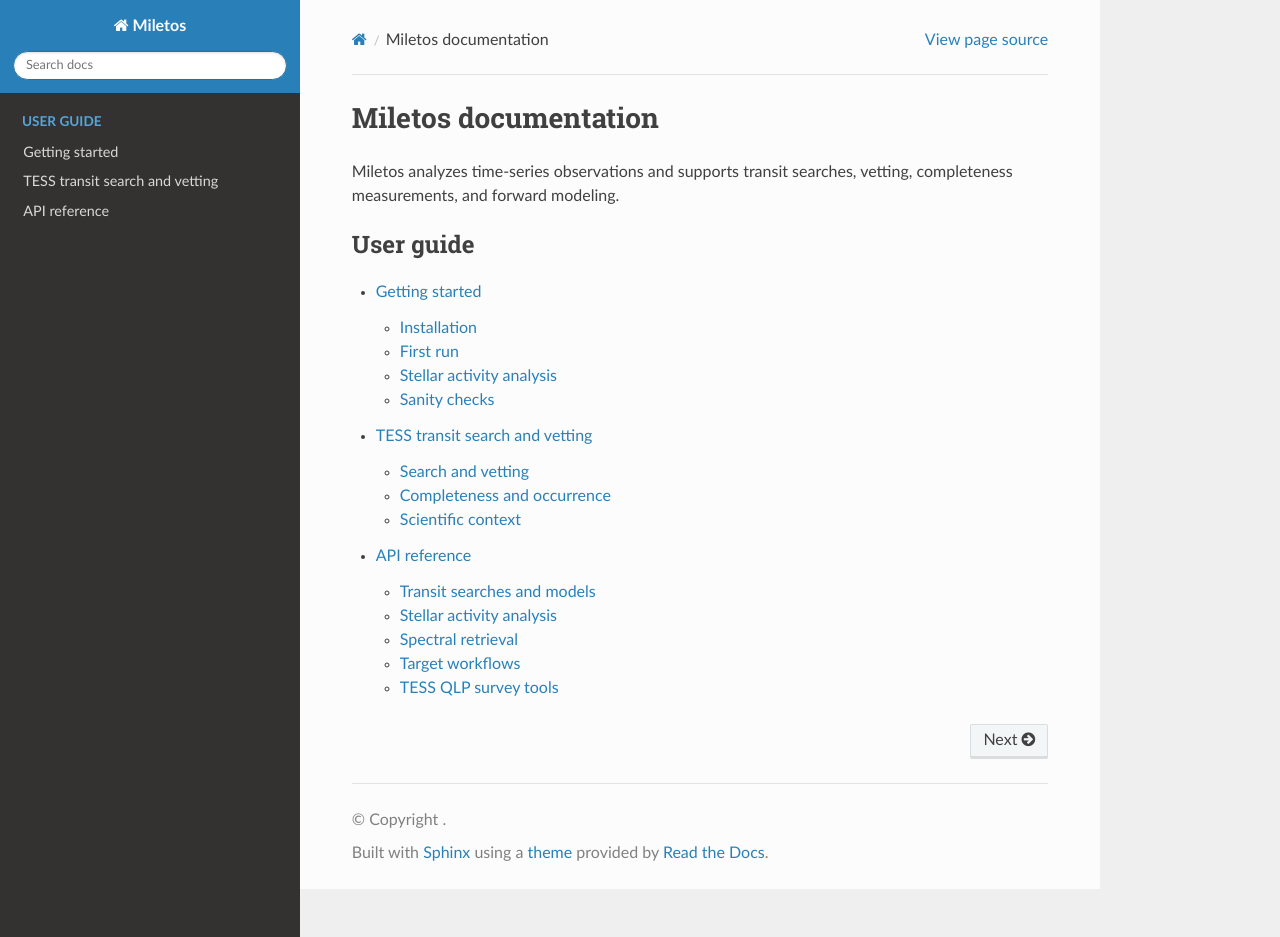
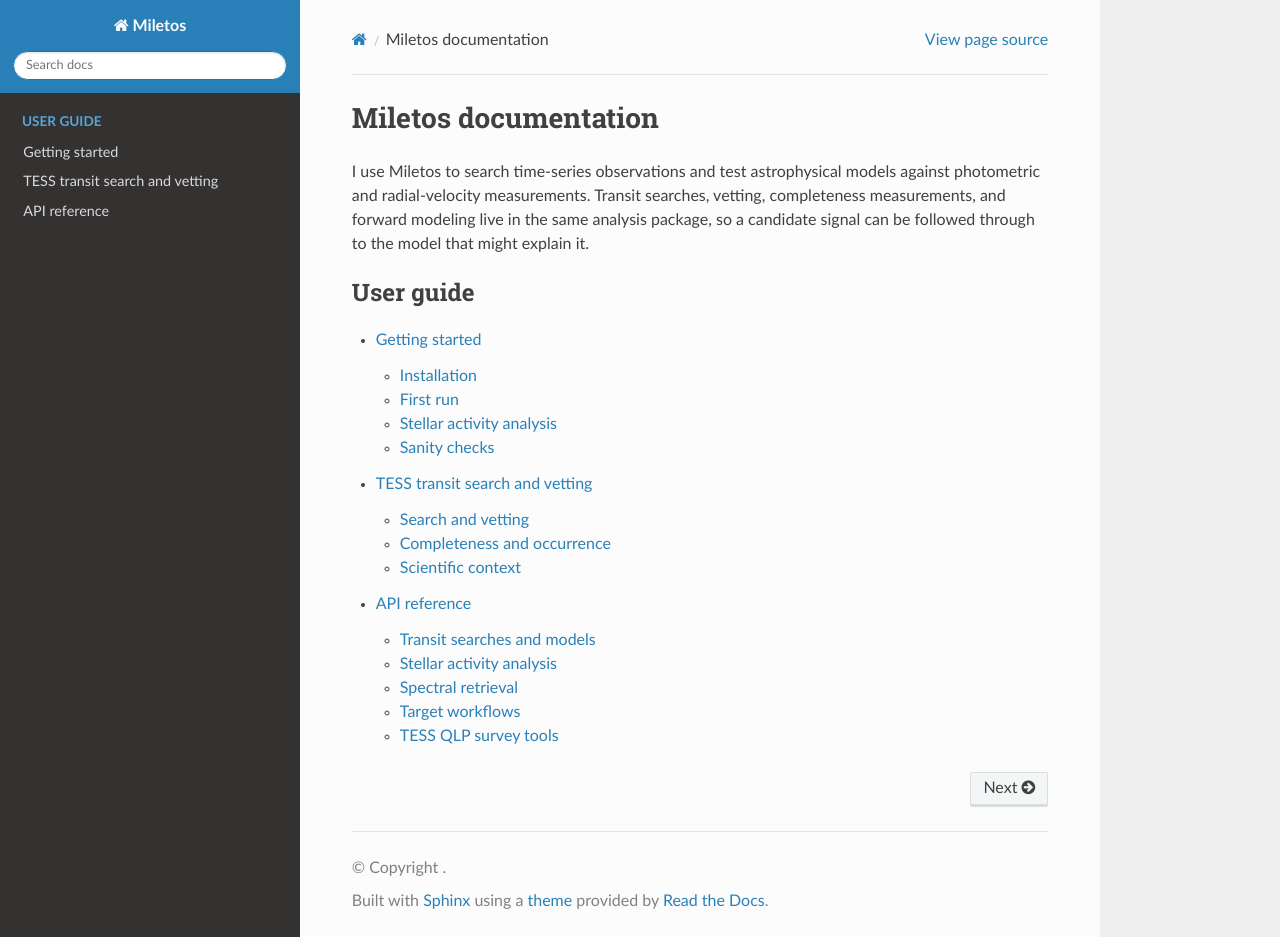
Before and after one commit to tansudaylan/miletos, a Sphinx documentation site: the page built from docs/index.rst, in a window 1280 px wide and 937 px high. Built offline with Sphinx 7.4.7 and the Read the Docs theme 3.1.0, drawn with Linux system fonts in a browser that asks for light colours.

Commit message:
Update transit search and activity tools

```diff
--- a/docs/index.rst
+++ b/docs/index.rst
@@ -1,8 +1,11 @@
 Miletos documentation
 ======================
 
-Miletos analyzes time-series observations and supports transit searches, vetting,
-completeness measurements, and forward modeling.
+I use Miletos to search time-series observations and test astrophysical models
+against photometric and radial-velocity measurements. Transit searches, vetting,
+completeness measurements, and forward modeling live in the same analysis
+package, so a candidate signal can be followed through to the model that might
+explain it.
 
 .. toctree::
    :maxdepth: 2
```
Also changed, not shown: README.md (+2 -2 lines).
